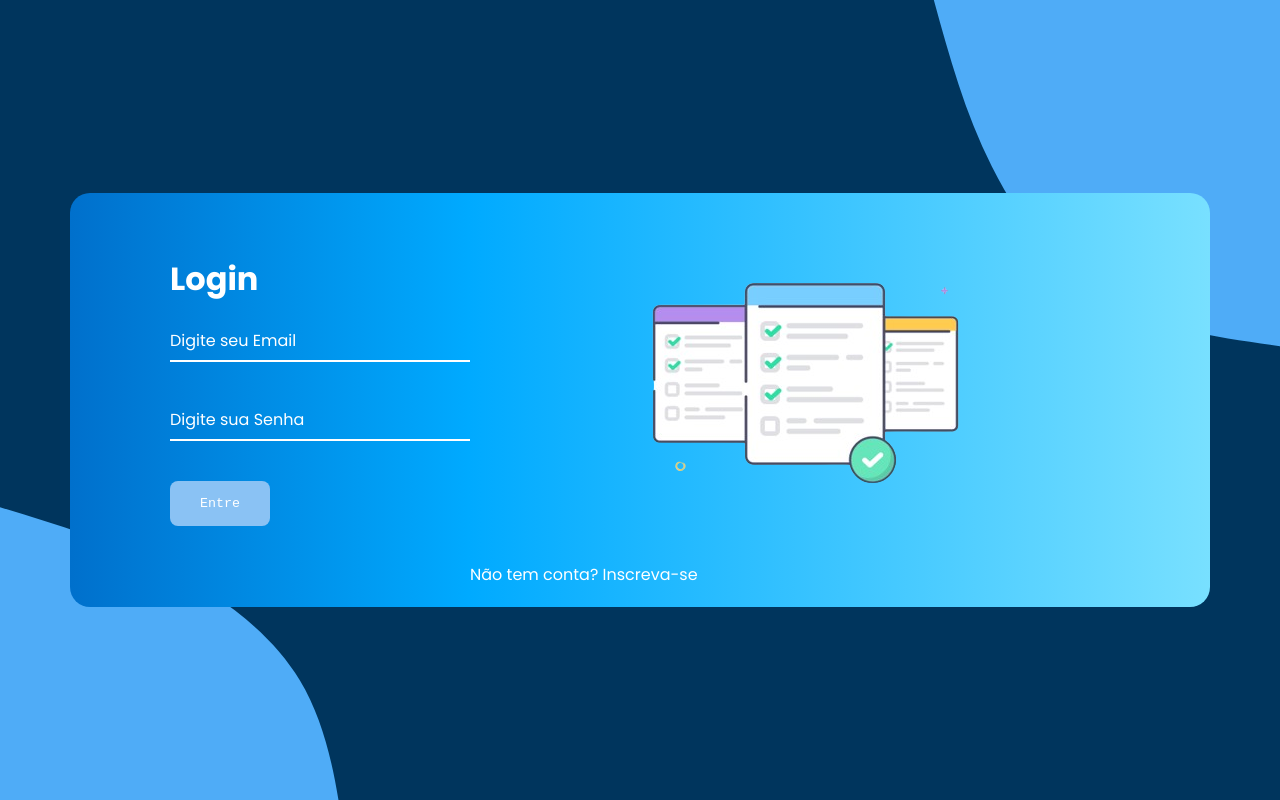
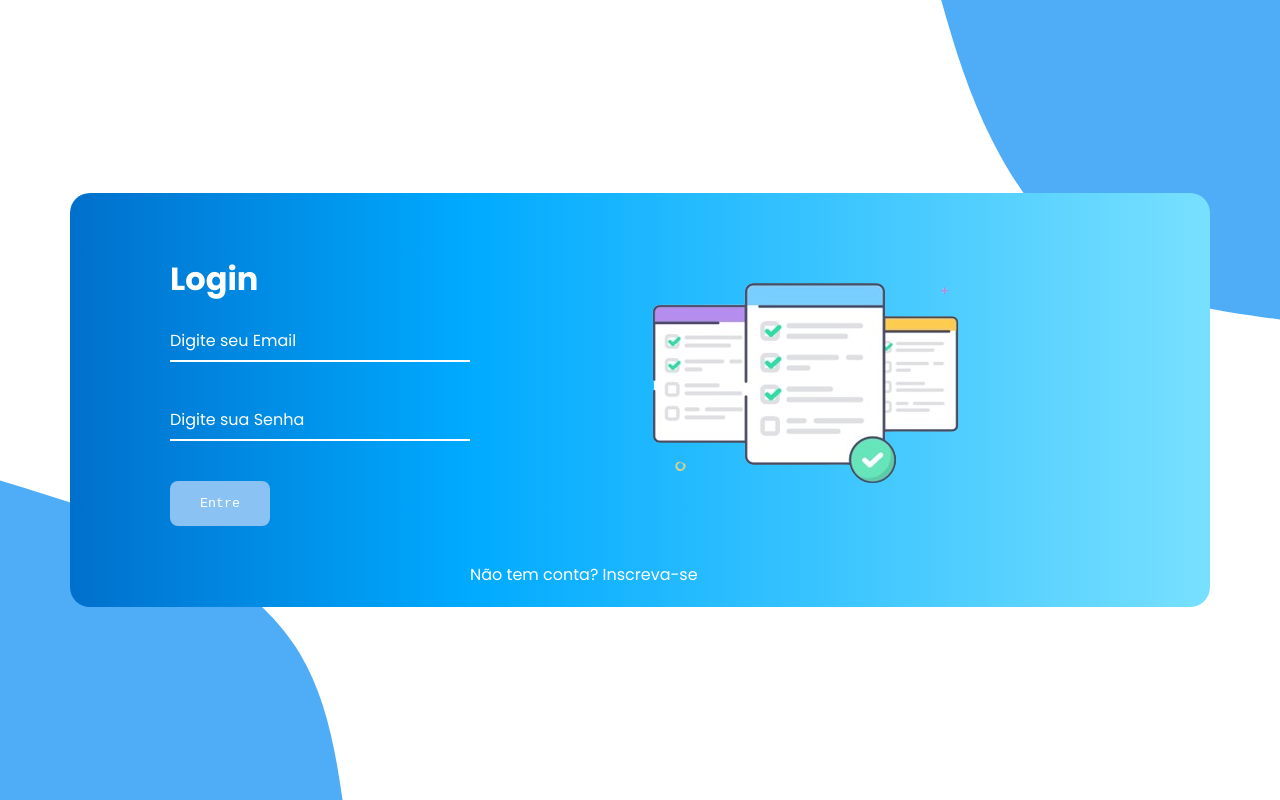
Before and after one commit to JoaoHneri/Lista_de_tarefas_Angular_E_Nest, an Angular app in the folder ListaDeTarefasAngular/: page / in a window 1280 px wide. Built offline with nearby package versions, Linux system fonts and the light colour scheme.

Commit message:
Mudan;a de BackGround

```diff
--- a/ListaDeTarefasAngular/src/app/pages/login/login.component.css
+++ b/ListaDeTarefasAngular/src/app/pages/login/login.component.css
@@ -6,7 +6,9 @@
     align-items: center;
     border: none; /* Remover a borda padrão */
     font-family: "Poppins", sans-serif;
-    background-image: url("../../../assets/images/loginBack.svg");
+    background-image: url("../../../assets/images/loginBack.svg") ;
+    background-repeat: no-repeat;
+    background-position: center;
     background-size: cover;
     margin: 0;
     padding: 0;
```
Also changed, not shown: ListaDeTarefasAngular/src/assets/images/loginBack.svg.
